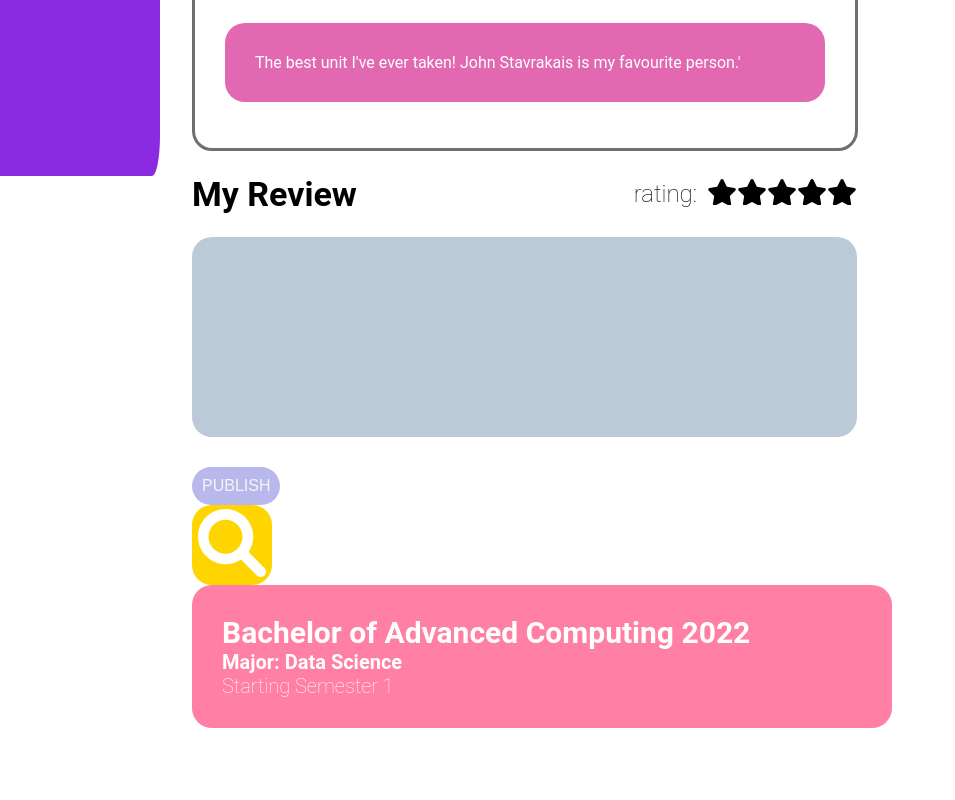
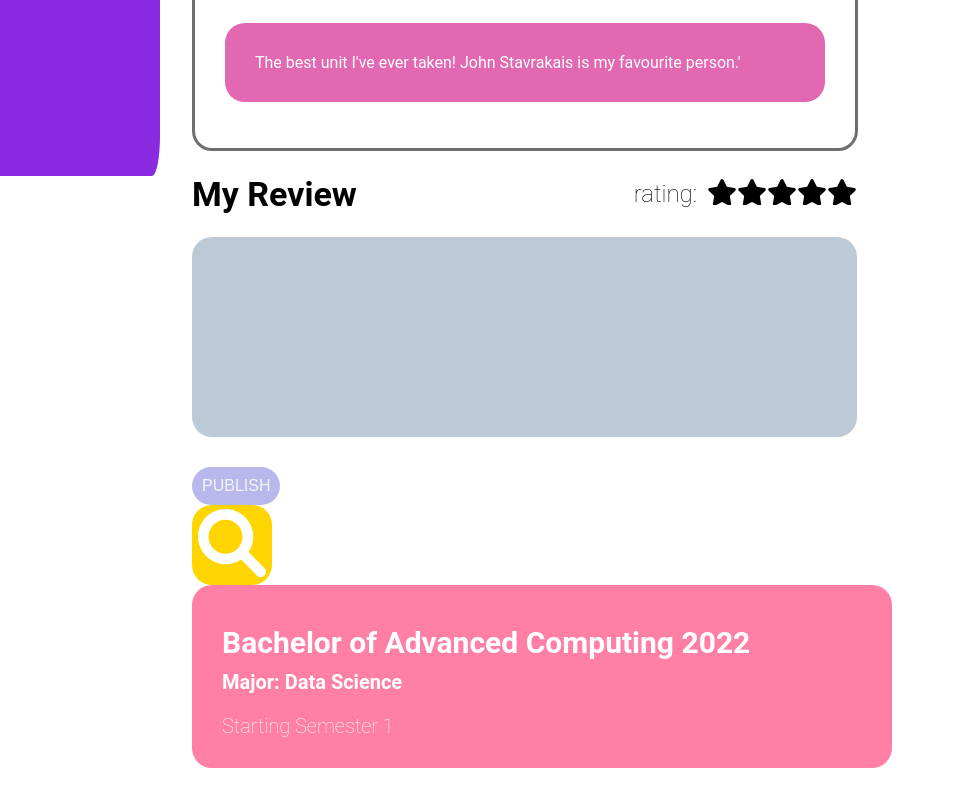
Before and after one commit to chriswuaus/2022SYNCSHACK, a Next.js app in the folder frontend/dplan-ui/: page / in a window 1280 px wide. Shown: the part 624-1424 px from the top of the page, without its empty margins (0-955 px from the left). Before the commit the page ends 1384 px from the top, so only its background shows below. Built offline with nearby package versions, Linux system fonts and the light colour scheme.

Commit message:
add unit directory

```diff
--- a/frontend/dplan-ui/components/components.types.tsx
+++ b/frontend/dplan-ui/components/components.types.tsx
@@ -21,4 +21,5 @@ export type DegreeProps = {
   degreeYear: number;
   semester: number;
   major: string;
+  link: string;
 };
--- a/frontend/dplan-ui/pages/index.tsx
+++ b/frontend/dplan-ui/pages/index.tsx
@@ -55,6 +55,7 @@ const Home: NextPage = () => {
           degreeYear={2022}
           semester={1}
           major="Data Science"
+          link="asdfaks"
         />
       </main>
     </div>
--- a/frontend/dplan-ui/styles/Degree.module.css
+++ b/frontend/dplan-ui/styles/Degree.module.css
@@ -9,6 +9,7 @@
 .name {
   font-weight: bold;
   font-size: 30px;
+  padding: 10px 0px;
 }
 .sem {
   font-size: 20px;
@@ -16,4 +17,5 @@
 }
 .major {
   font-size: 20px;
+  padding: 10px 0px;
 }
```
Also changed, not shown: frontend/dplan-ui/pages/unit/[unit].js (added, +8 -0 lines).
